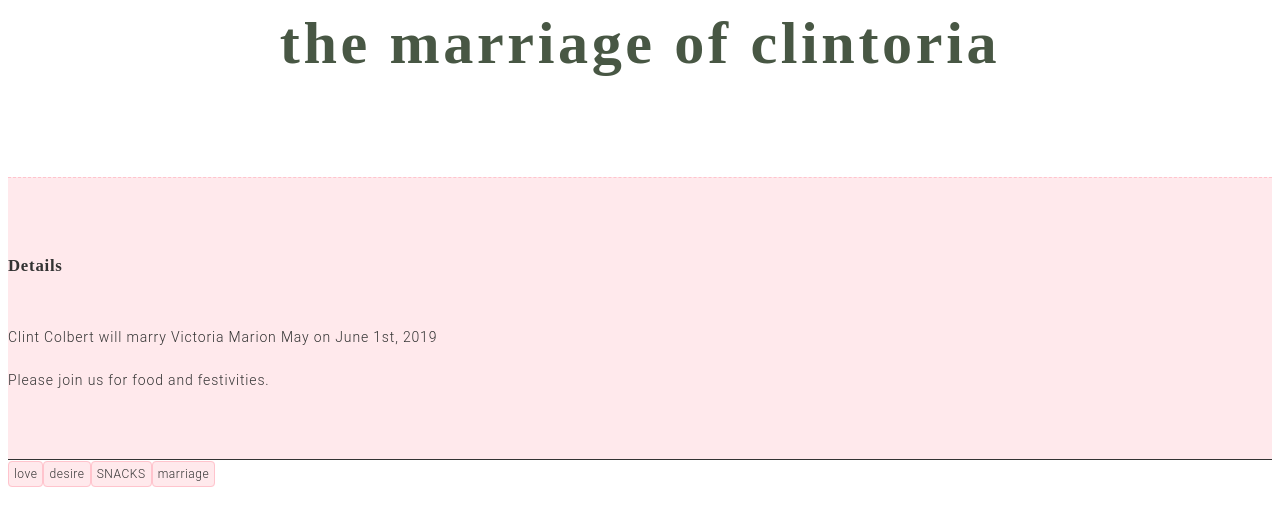
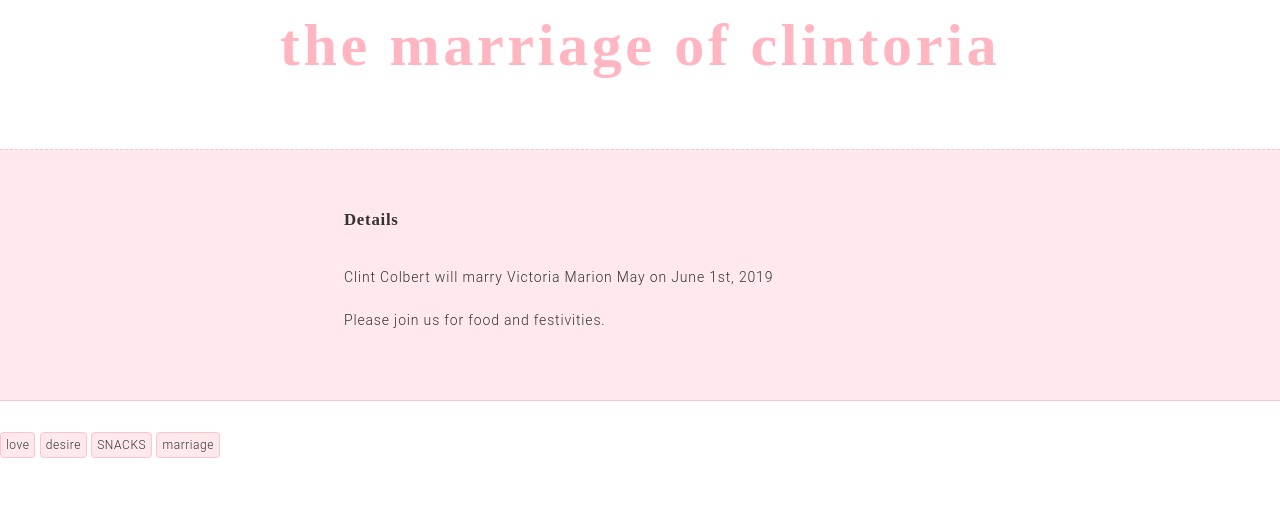
Before and after one commit to dyutibarma/monochrome, a Jekyll site: the page clintoria.html, which Jekyll copies as it is, in a window 1280 px wide. Shown: the top 526 px of the page. Built offline with Jekyll 4.4.1, drawn with Linux system fonts in a browser that asks for light colours.

Commit message:
Update clintoria.html

```diff
--- a/clintoria.html
+++ b/clintoria.html
@@ -1,4 +1,4 @@
-
+<link rel="stylesheet" href="https://www.w3schools.com/w3css/4/w3.css">
 <style>
 	body {
 	font-family : "roboto", "Helvetica Neue", "Helvetica", "Arial", serif;
@@ -16,7 +16,7 @@
 	text-align: center;
 	letter-spacing: 0.06em; /* 0.84px */
 	line-height: 69px;
-	color: #485744;
+	color: #ffb6c1;
 	padding: 0 0 60px 0; /* 60px (Use padding instead of margin to maintain proximity with paragraph) */
 }
 	h5 {
@@ -44,7 +44,7 @@
     	border-top: 1px dashed;
     	border-top-color: #ffc4cd;
     	border-bottom: 1px solid;
-    	border-bottom-color: ##ffc4cd;
+    	border-bottom-color: #ffc4cd;
     	padding: 50px 0 50px 0;
 }
 </style>
@@ -66,5 +66,5 @@
     </div>
   </div>
 </div>
-
-<pill>love</pill><pill>desire</pill><pill>SNACKS</pill><pill>marriage</pill>
+<br>
+<pill>love</pill> <pill>desire</pill> <pill>SNACKS</pill> <pill>marriage</pill>
```
